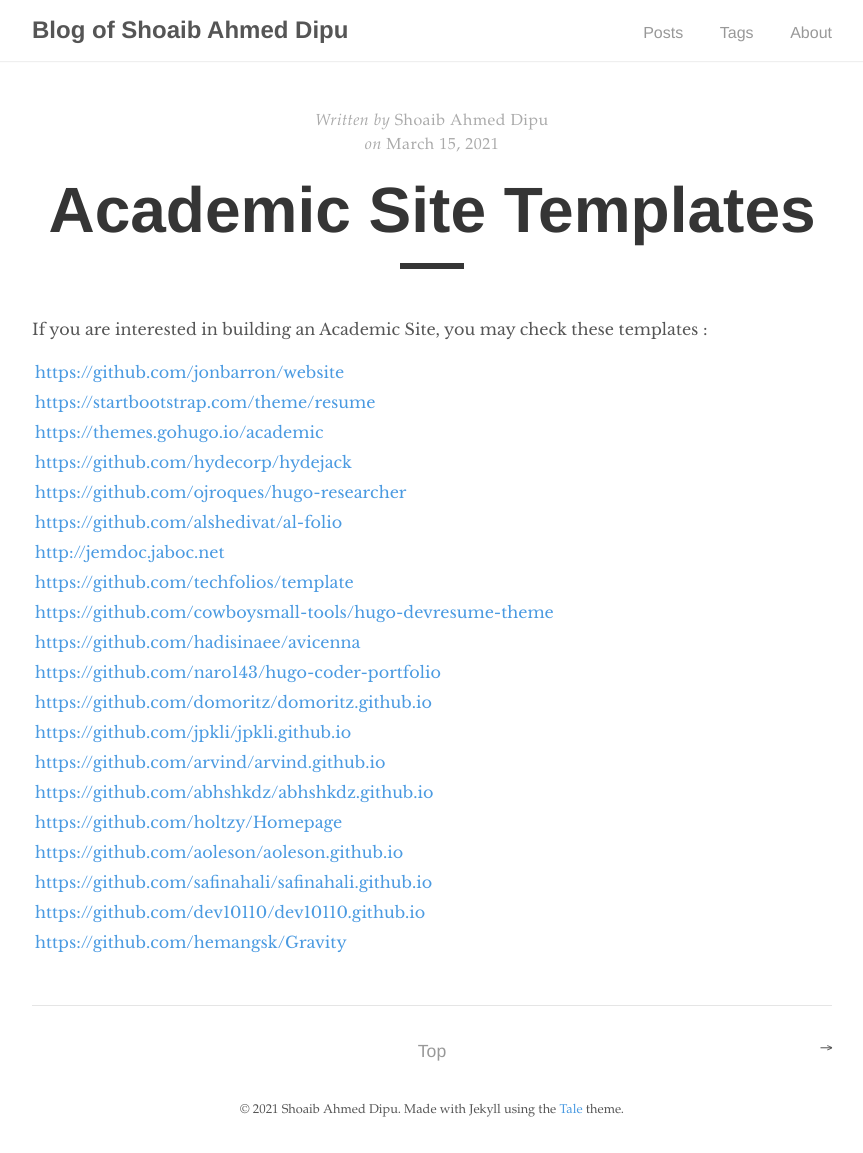
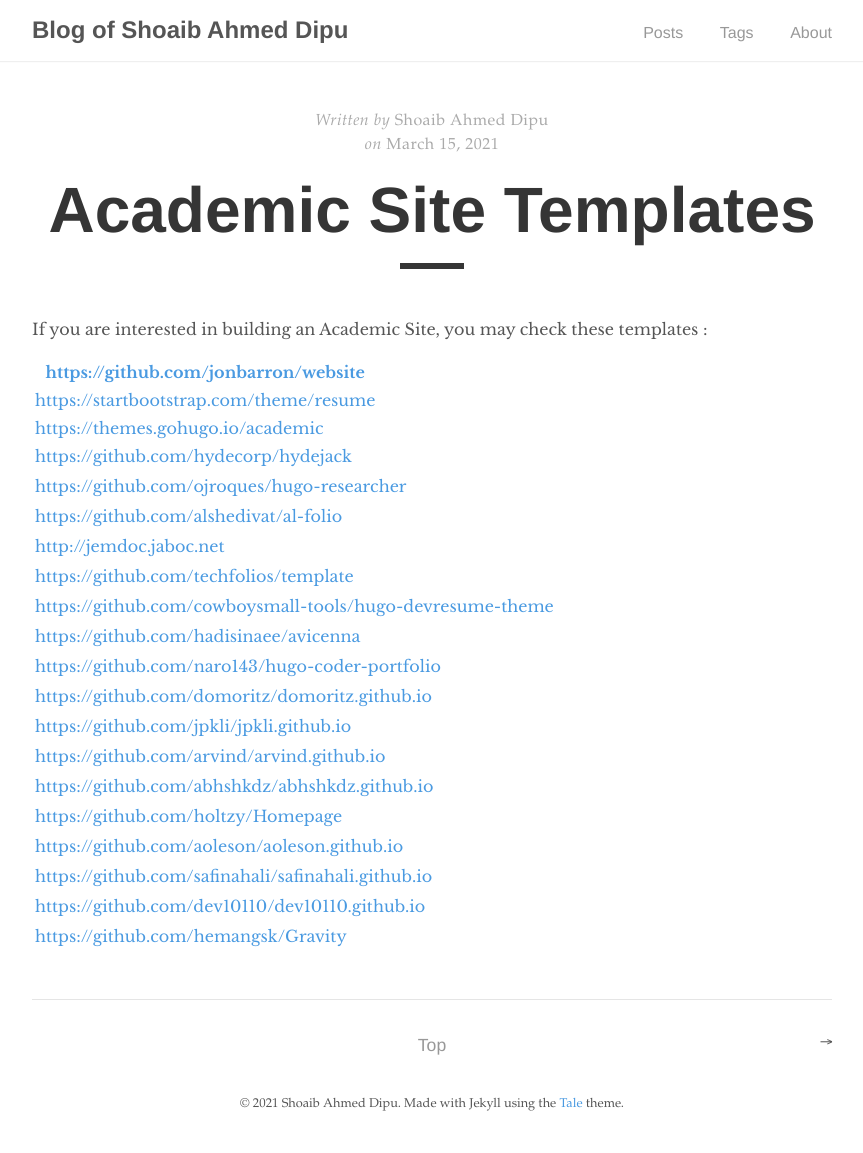
Before and after one commit to shoaibdipu/tale, a Jekyll site: the page built from _posts/2021-03-15-academic-site-templates.md, in a window 1280 px wide. Shown: the whole page, without its empty margins (208-1071 px from the left). Built offline with Jekyll 4.4.1, drawn with Linux system fonts in a browser that asks for light colours.

Commit message:
Update 2021-03-15-academic-site-templates.md

```diff
--- a/_posts/2021-03-15-academic-site-templates.md
+++ b/_posts/2021-03-15-academic-site-templates.md
@@ -8,12 +8,12 @@ published : true
 
 If you are interested in building an Academic Site, you may check these templates :
 
-| <https://github.com/jonbarron/website> | <br/>
-
-| <https://startbootstrap.com/theme/resume> | <br/>
-
-| <https://themes.gohugo.io/academic> | <br>
-
+| <https://github.com/jonbarron/website> |
+| -------------------------------------- |
+| <https://startbootstrap.com/theme/resume> |
+| -------------------------------------- |
+| <https://themes.gohugo.io/academic> |
+| -------------------------------------- |
 | <https://github.com/hydecorp/hydejack> | <br>
 
 | <https://github.com/ojroques/hugo-researcher> | <br>
```
